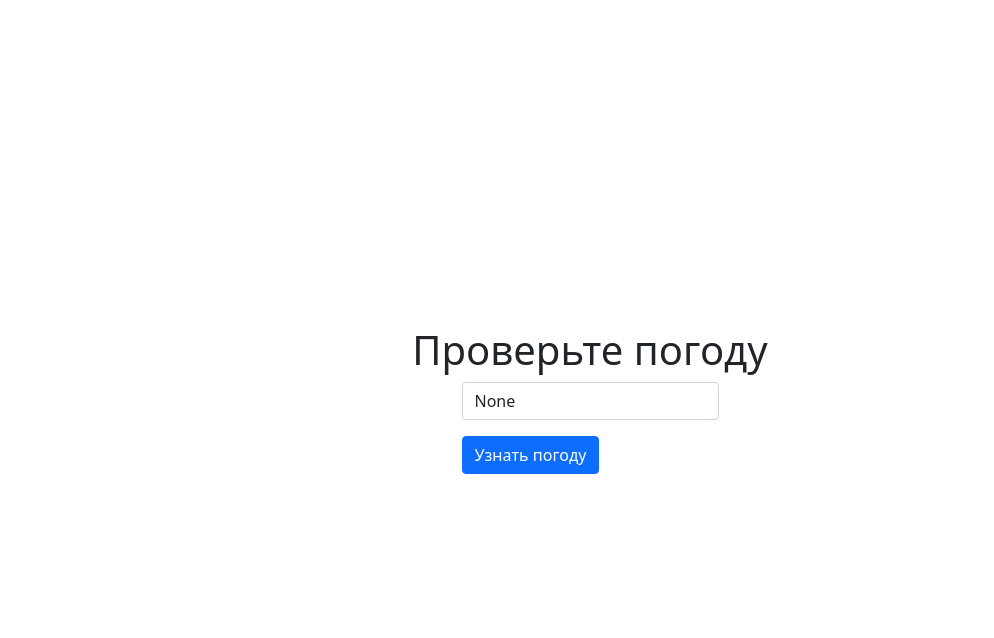
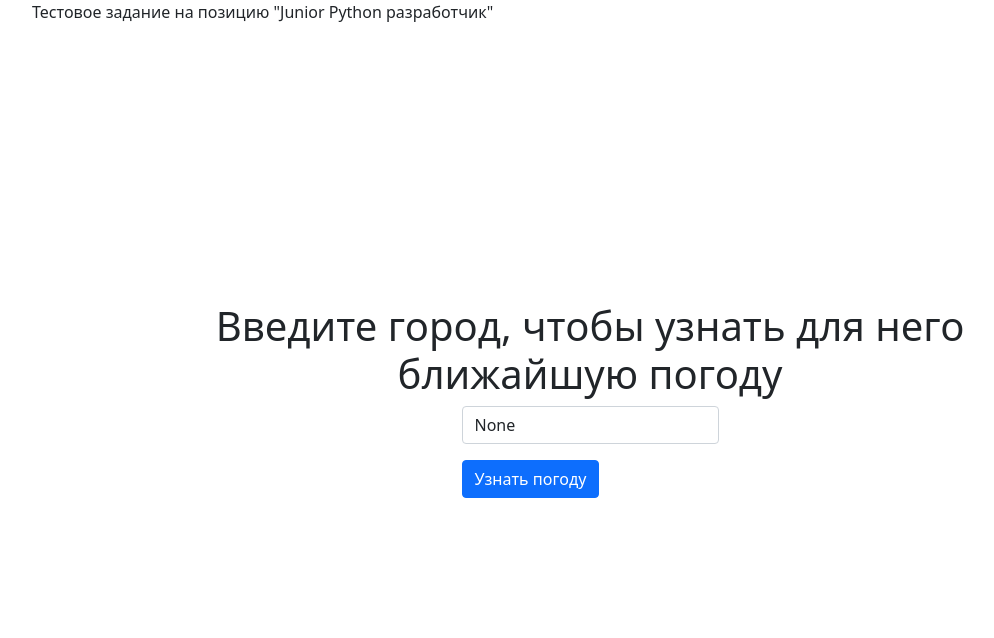
Before and after one commit to chem1sto/test_weather, a Flask app: page / in a window 1280 px wide. Shown: the top 638 px of the page, without its empty margins (50-1044 px from the left). Run offline with Flask 3, Linux system fonts and the light colour scheme.

Commit message:
fixed: Dockerfile, header.html, index.html, utils.py, wsgi.py

```diff
--- a/app/templates/includes/header.html
+++ b/app/templates/includes/header.html
@@ -1 +1 @@
-<div class="container" style="height: 10vh;"></div>
+<div class="container" style="height: 10vh;">Тестовое задание на позицию "Junior Python разработчик"</div>
--- a/app/templates/pages/index.html
+++ b/app/templates/pages/index.html
@@ -1,7 +1,8 @@
 {% extends "base.html" %}
+{% block title %}Узнайте погоду в городе{% endblock %}
 {% block content %}
 <div class="d-flex flex-column align-items-center justify-content-center" style="height: 80vh;">
-    <h1>Проверьте погоду</h1>
+    <h1 align="center">Введите город, чтобы узнать для него<br>ближайшую погоду</h1>
     <form method="POST">
         <div class="mb-3">
             <input type="text" class="form-control" name="city" id="city"
@@ -13,7 +14,7 @@
     {% if weather %}
     <div class="card mt-4">
         <div class="card-body">
-            <h2>Погода в {{ city }}</h2>
+            <h2>Погода в городе {{ city }}</h2>
             <p>Температура: {{ weather.current_weather.temperature }}°C</p>
             <p>Скорость ветра: {{ weather.current_weather.windspeed }} км/ч</p>
         </div>
--- a/app/utils.py
+++ b/app/utils.py
@@ -1,4 +1,4 @@
-"""Модуль для настройки view-функций веб-приложения."""
+"""Модуль для настройки вспомогательных функций для веб-приложения."""
 
 import requests
 
--- a/app/wsgi.py
+++ b/app/wsgi.py
@@ -1,4 +1,4 @@
-"""Модуль для настройки wsgi веб-приложения."""
+"""Модуль для настройки точки входа в веб-приложения."""
 
 from app import create_app
 
```
Also changed, not shown: 1 other file.
